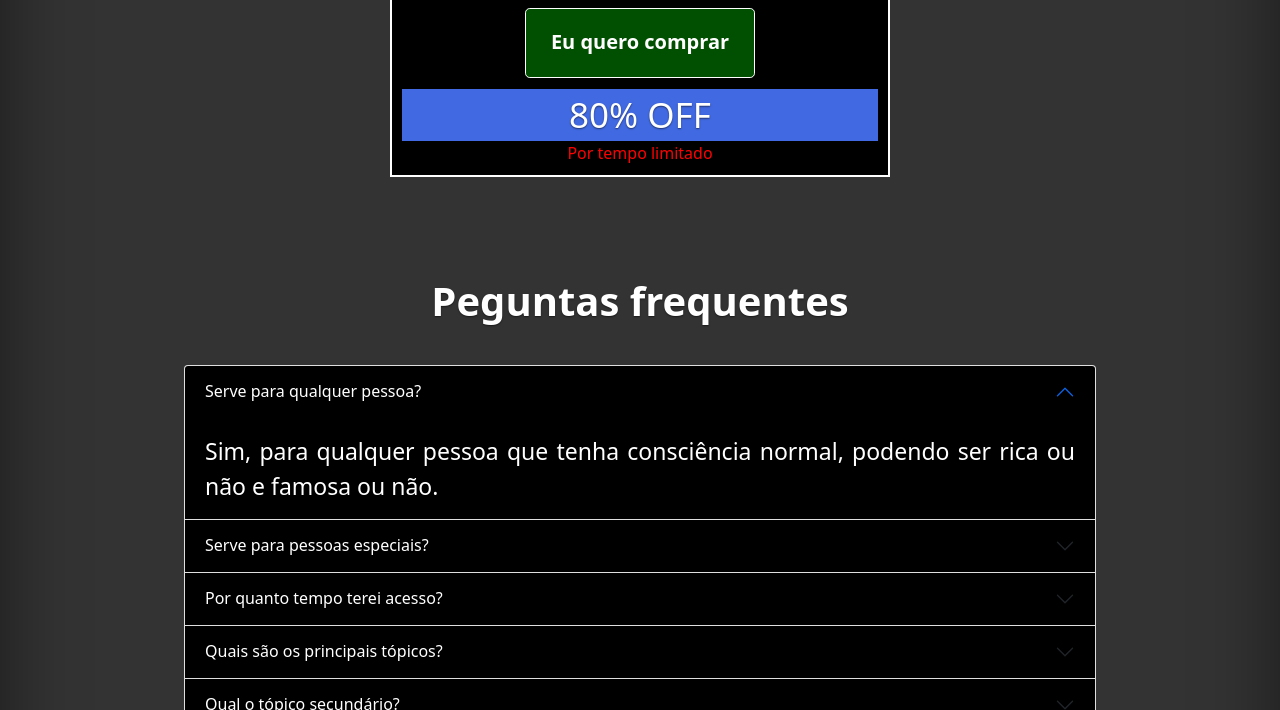
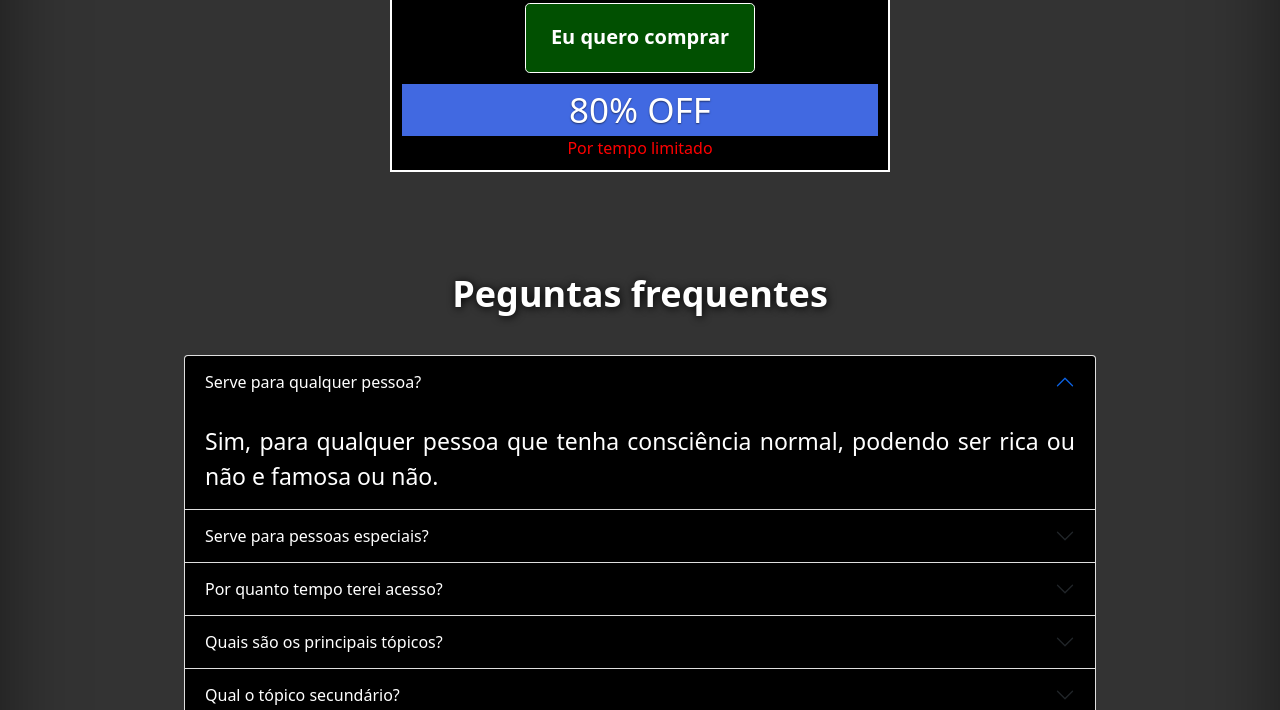
Before and after one commit to llucasy/heber, a plain HTML site: page index.html in a window 1280 px wide. Shown: the part 1070-1780 px from the top of the page. Drawn offline with nearby package versions, Linux system fonts and the light colour scheme.

Commit message:
Change heading

```diff
--- a/cover.css
+++ b/cover.css
@@ -105,6 +105,8 @@ h3 img {
 main h1 {
   margin-bottom: 2.5rem;
   font-weight: bolder;
+  font-size: 36px;
+  text-shadow: 1px 1px 9px black;
 }
 
 .lead {
```
